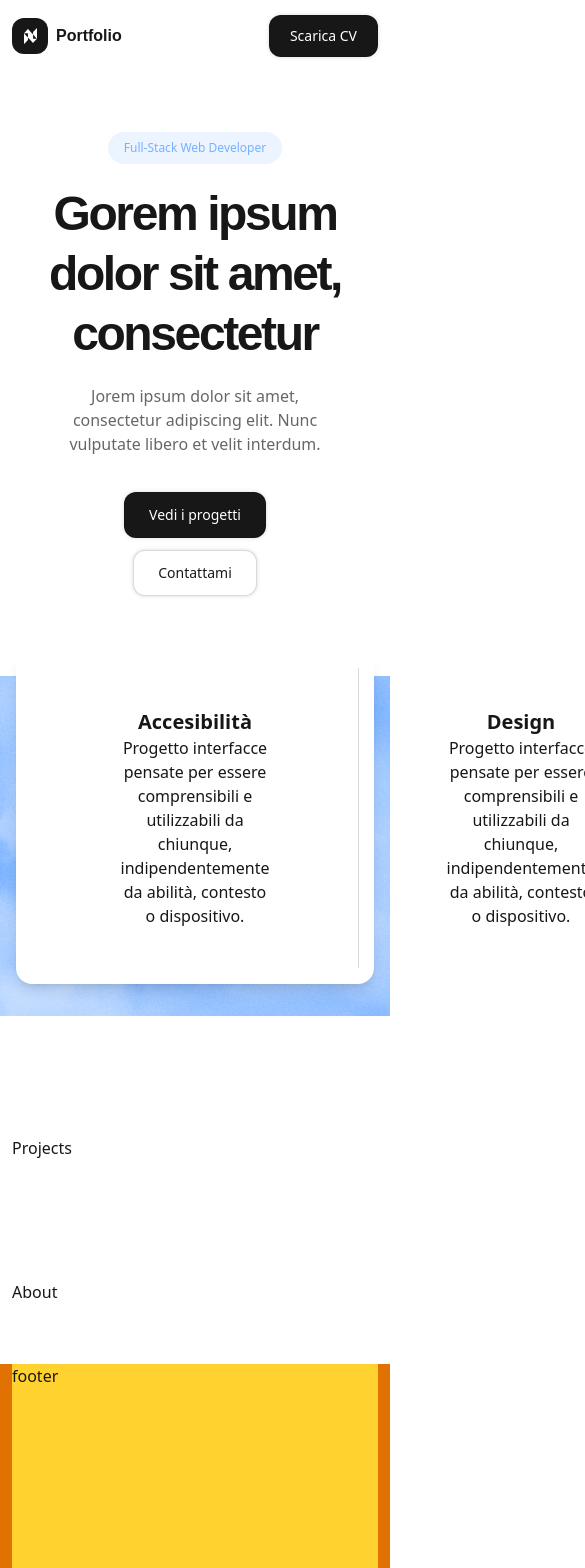
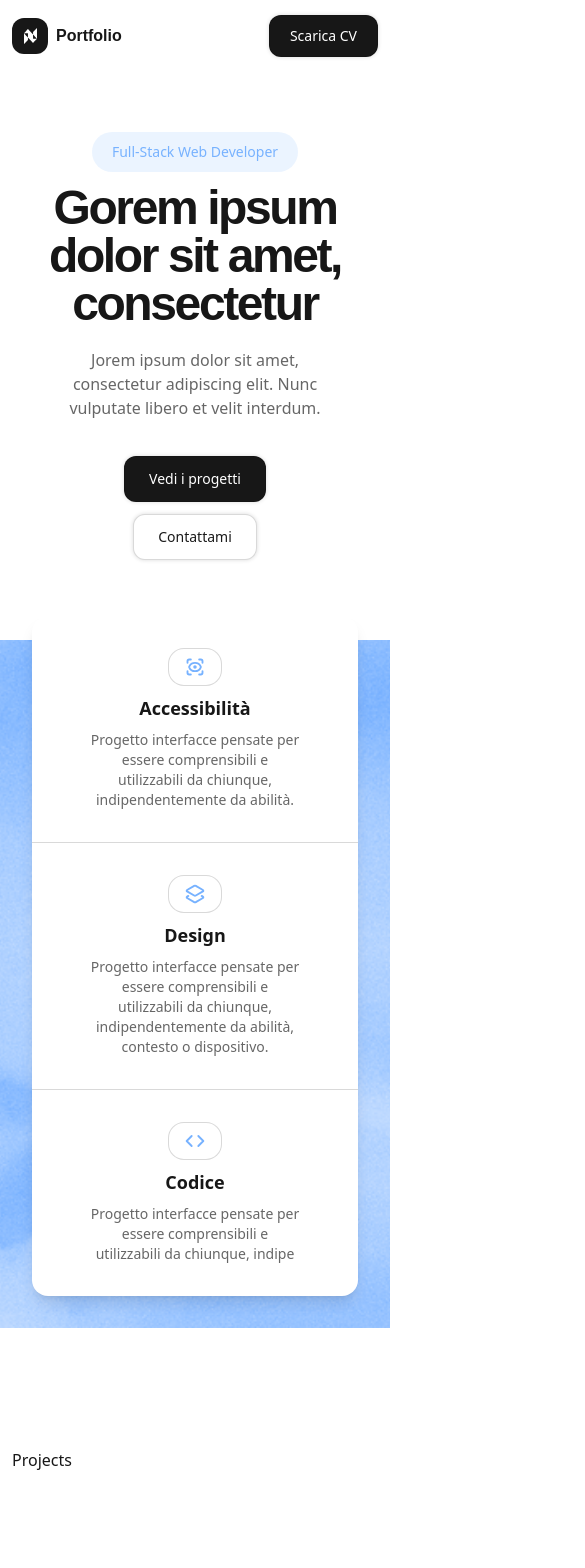
Before and after one commit to nicolocamassa/portfolio, a Next.js app: page / in a window 390 px wide. Shown: the top 1568 px of the page, 585 px wide, since content can reach past the window. Built offline with nearby package versions, Linux system fonts and the light colour scheme; a web font is replaced by a local one.

Commit message:
feat: make banner hero responsive, add content and icons

```diff
--- a/app/components/sections/HeroSection.tsx
+++ b/app/components/sections/HeroSection.tsx
@@ -7,14 +7,13 @@ export default function HeroSection() {
   return (
     <section className="relative">
       <MainContainer className="flex flex-col items-center justify-center gap-3 text-center px-4 sm:px-6">
-        <Badge size="md">Full-Stack Web Developer</Badge>
+        <Badge size="lg" type="normal">Full-Stack Web Developer</Badge>
 
-        {/* TODO: Testo troppo piccolo? */}
         <h1
           className="
-    mt-2 w-full
+            w-full
             font-sans font-semibold tracking-tighter text-balance
-    text-5xl leading-tight
+            text-5xl leading-tighter
             sm:text-6xl sm:leading-[1.05]
             md:text-7xl md:leading-[1.05]
             lg:text-8xl lg:leading-none
@@ -58,10 +57,10 @@ export default function HeroSection() {
       </MainContainer>
 
       <div
-        className="relative mt-20 sm:mt-24 lg:mt-50 w-full bg-cover bg-center bg-amber-400 pb-2"
+        className="relative mt-20 sm:mt-24 lg:mt-35 w-full bg-cover bg-center bg-amber-400 pb-2"
         style={{ backgroundImage: "url('/images/bg.png')" }}
       >
-        <MainContainer className="px-4 sm:px-6">
+        <MainContainer className="px-8 sm:px-6">
           <HeroBanner></HeroBanner>
         </MainContainer>
       </div>
--- a/app/components/ui/Badge.tsx
+++ b/app/components/ui/Badge.tsx
@@ -1,28 +1,32 @@
 import { tv, type VariantProps } from "tailwind-variants";
 
 const badge = tv({
-  base: "inline-flex items-center rounded-full bg-[var(--text-highlight-15)] text-[var(--text-highlight)] flex-none",
+  base: "inline-flex flex-none items-center justify-center rounded-full",
   variants: {
+    type: {
+      normal: "bg-[var(--text-highlight-15)] text-[var(--text-highlight)]",
+      svg: "border border-[var(--border-default)] bg-white text-[var(--text-primary)]",
+    },
     size: {
-      xs: "text-[10px] px-3 py-1 sm:text-xs sm:px-3.5 sm:py-1.5",
-      sm: "text-xs px-3.5 py-1.5 md:text-sm md:px-4 md:py-2",
-      md: "text-xs px-4 py-2 md:text-sm md:px-5 md:py-2.5",
-      lg: "text-sm px-5 py-2.5 lg:text-sm lg:px-6 lg:py-3",
+      xs: "text-[10px] px-3 py-1",
+      sm: "text-xs px-3.5 py-1.5",
+      md: "text-xs px-4 py-2",
+      lg: "text-sm px-5 py-2.5",
       xl: "text-sm px-6 py-3",
     },
   },
+  compoundVariants: [
+    { type: "svg", class: "rounded-2xl" },
+
+  ],
   defaultVariants: {
+    type: "normal",
     size: "md",
   },
 });
 
-type BadgeVariants = VariantProps<typeof badge>;
+type BadgeProps = { children: React.ReactNode; className?: string } & VariantProps<typeof badge>;
 
-type BadgeProps = {
-  children: React.ReactNode;
-  className?: string;
-} & BadgeVariants;
-
-export default function Badge({ children, size }: BadgeProps) {
-  return <span className={badge({ size })}>{children}</span>;
+export default function Badge({ children, size, type, className }: BadgeProps) {
+  return <span className={badge({ size, type, className })}>{children}</span>;
 }
--- a/app/components/ui/HeroBanner.tsx
+++ b/app/components/ui/HeroBanner.tsx
@@ -1,32 +1,73 @@
+import Badge from "./Badge";
+import { ScanEye, Layers2, Code } from "lucide-react";
+
+
 type Content = {
   children: React.ReactNode;
   className?: string;
 };
 
+export default function HeroBanner() {
+  return (
+    <div
+      className="
+        -translate-y-6 sm:-translate-y-10
+        rounded-2xl bg-white shadow-lg
+        flex flex-col md:flex-row
+        divide-y md:divide-y-0 md:divide-x
+        divide-[var(--border-default)]
+        overflow-hidden
+      "
+    >
+      <ContentBanner>
+        <Badge type="svg">
+            <ScanEye size={20} strokeWidth={2.25} color="var(--brand)" />
+        </Badge>
+        <h2>Accessibilità</h2>
+        <article>
+          Progetto interfacce pensate per essere comprensibili e utilizzabili da chiunque,
+          indipendentemente da abilità.
+        </article>
+      </ContentBanner>
 
-export default function HeroBanner(){
-    return(
-        <div className="-translate-y-6 sm:-translate-y-15 rounded-2xl bg-white p-4 sm:p-6 shadow-lg flex">
-            <ContentBanner>
-                <h2>Accesibilità</h2>
-                <article>Progetto interfacce pensate per essere comprensibili e utilizzabili da chiunque, indipendentemente da abilità, contesto o dispositivo.</article>
-            </ContentBanner>
+      <ContentBanner>
+        <Badge type="svg">
+            <Layers2 size={20} strokeWidth={2.25} color="var(--brand)" />
+        </Badge>
+        <h2>Design</h2>
+        <article>
+          Progetto interfacce pensate per essere comprensibili e utilizzabili da chiunque,
+          indipendentemente da abilità, contesto o dispositivo.
+        </article>
+      </ContentBanner>
 
-            <ContentBanner className="border-x border-[var(--border-default)]">
-                <h2>Design</h2>
-                <article>Progetto interfacce pensate per essere comprensibili e utilizzabili da chiunque, indipendentemente da abilità, contesto o dispositivo.</article>
-            </ContentBanner>
-
-            <ContentBanner>
-                <h2>Codice</h2>
-                <article>Progetto interfacce pensate per essere comprensibili e utilizzabili da chiunque, indipendentemente da abilità, contesto o dispositivo.</article>
-            </ContentBanner>
-        </div>
-    )
+      <ContentBanner>
+        <Badge type="svg">
+            <Code size={20} strokeWidth={2.25} color="var(--brand)" />
+        </Badge>
+        <h2>Codice</h2>
+        <article>
+          Progetto interfacce pensate per essere comprensibili e utilizzabili da chiunque,
+          indipe
+        </article>
+      </ContentBanner>
+    </div>
+  );
 }
 
-export function ContentBanner({ children, className }: Content){
-    return(
-         <div className={`w-full p-10 px-30 flex flex-col items-center justify-center text-center [&_h2]:font-black [&_h2]:text-xl ${className ?? ""}`}>{ children }</div>
-    )
+export function ContentBanner({ children, className }: Content) {
+  return (
+    <div
+      className={`
+        w-full md:w-1/3
+        px-14 py-8 sm:px-10 sm:py-10 lg:px-18 lg:py-12
+        flex flex-col items-center text-center gap-2
+        [&_h2]:font-black [&_h2]:text-lg sm:[&_h2]:text-xl
+        [&_article]:text-sm [&_article]:text-[var(--text-secondary)] sm:[&_article]:text-base text-pretty
+        ${className ?? ""}
+      `}
+    >
+      {children}
+    </div>
+  );
 }
--- a/package.json
+++ b/package.json
@@ -9,6 +9,7 @@
     "lint": "eslint"
   },
   "dependencies": {
+    "lucide-react": "^0.562.0",
     "next": "16.1.0",
     "react": "19.2.3",
     "react-dom": "19.2.3",
```
Also changed, not shown: app/globals.css (line endings or trailing spaces), 1 other file (tests, documents, lock files or other folders). Lines whose indentation alone changed are shown as unchanged.
